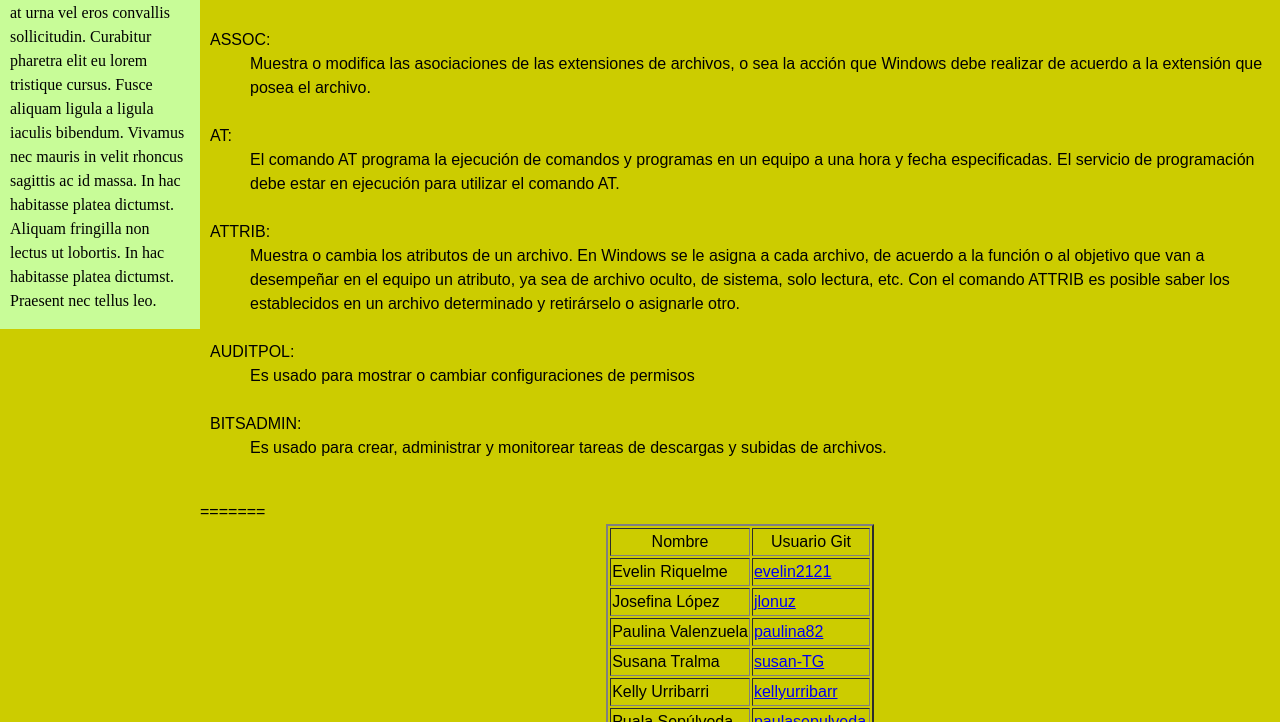
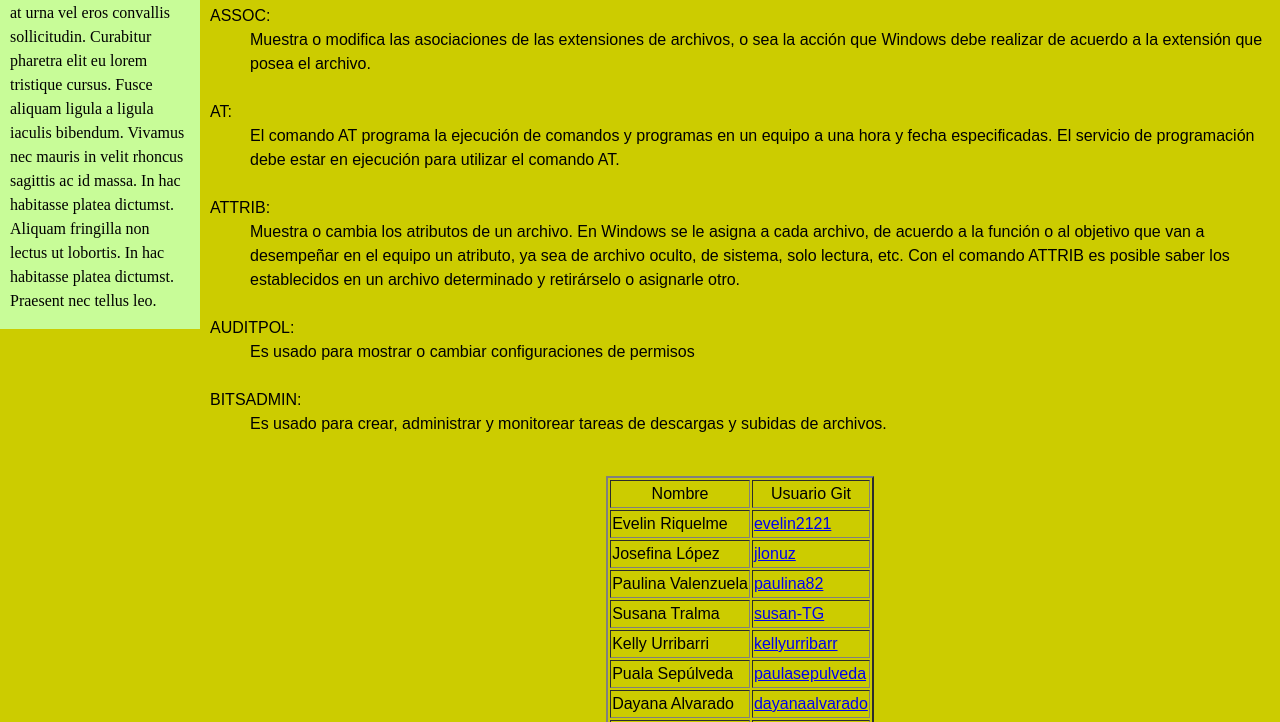
Before and after one commit to KellyUrribarr/git-css, a plain HTML site: page index.html in a window 1280 px wide. Shown: the part 249-971 px from the top of the page. Drawn offline with Linux system fonts and the light colour scheme; files that its build step writes are made by us from their sources.

Commit message:
Merge de tablas

```diff
--- a/index.html
+++ b/index.html
@@ -4,7 +4,7 @@
 	<meta charset="utf-8" />
 	<meta name="viewport" content="width=device-width, initial-scale=1">
 	<title>Ejercicio git+css</title>
-	<link rel="stylesheet" type="text/css" href="style.css">
+	<link rel="stylesheet" type="text/css" href="Css/style.css">
 
 	<script type="text/javascript">
 		var gibberish=["This is just some filler text", "Welcome to Dynamic Drive CSS Library", "Demo content nothing to read here"]
@@ -24,7 +24,7 @@
 			<div id="contentcolumn">
 				<div class="innertube">
 					<!-- ESPACIO CENTRAL -->
-<<<<<<< HEAD
+
 					<h1>Comandos básicos de Windows</h1>
 					<dl>
 						<dt>ARP:</dt>
@@ -41,7 +41,7 @@
 						 <dd>Es usado para crear, administrar y monitorear tareas de descargas y subidas de archivos.</dd><br>
 					</dl>
 				</div>
-=======
+
 					<center><table border="2px">
 
 
@@ -84,7 +84,6 @@
 						</tr>
 					</center></table>
 
->>>>>>> tabla
 				</div>
 			</div>
 		</div>
```
